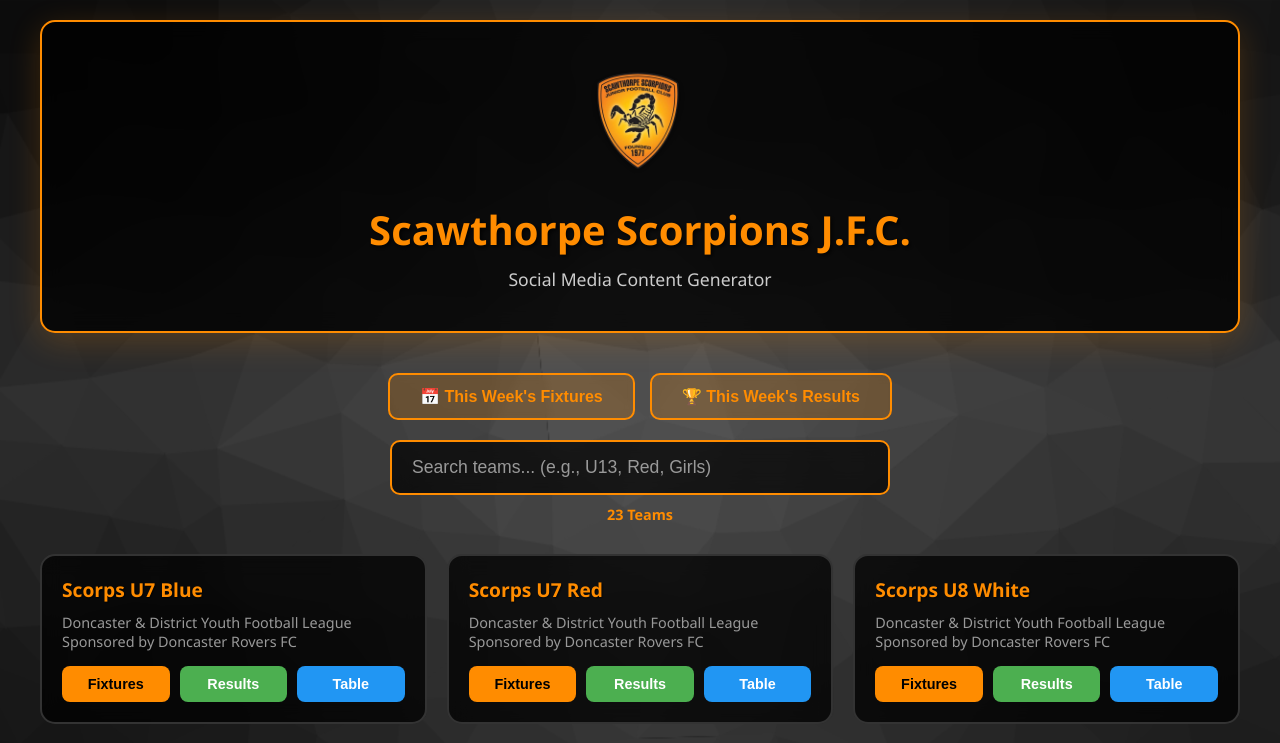
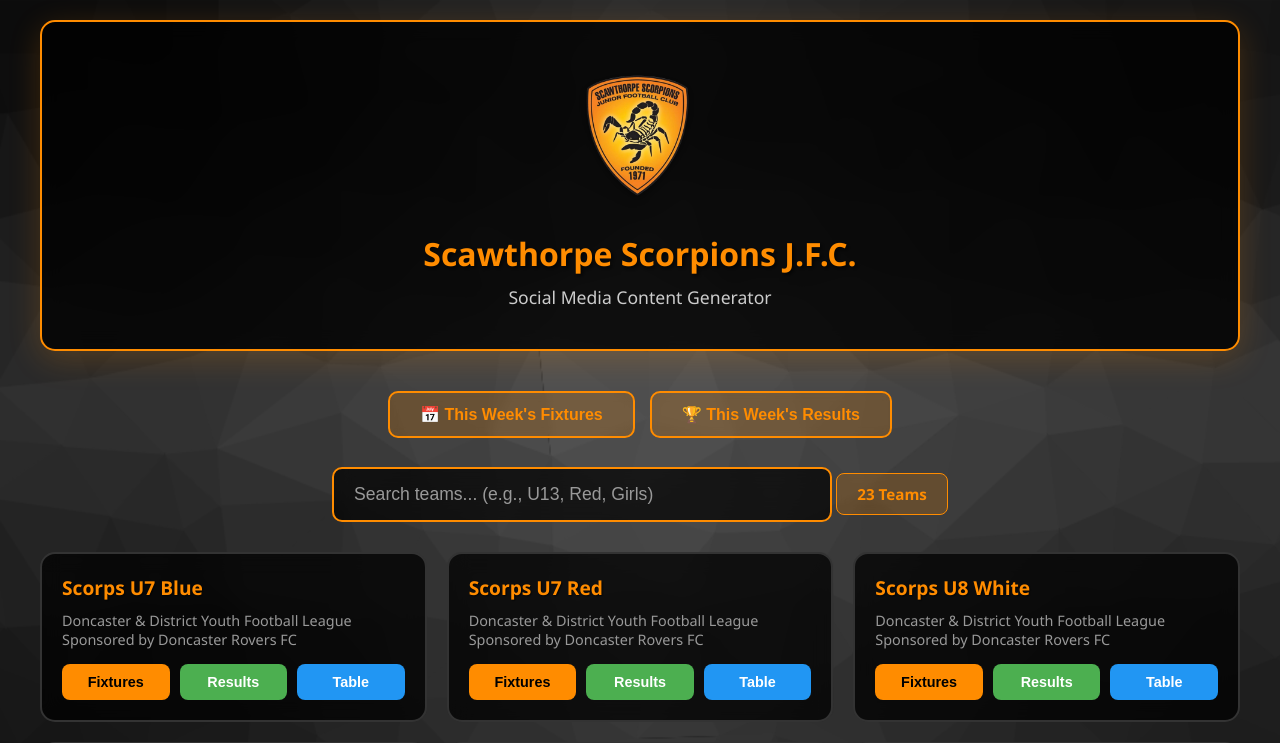
Before and after one commit to jd1977/scorps-fulltime-scraper, a Flask app: page / in a window 1280 px wide. Shown: the top 743 px of the page. Run offline with Flask 2, Linux system fonts and the light colour scheme.

Commit message:
Adjust: Larger badge and visible team count
- Increased logo from 120px to 150px
- Reduced title font size from 2.5em to 2em
- Made team count visible with styled box
- Added background, border, and backdrop blur to team count

```diff
--- a/webapp/static/css/style.css
+++ b/webapp/static/css/style.css
@@ -37,7 +37,7 @@ header {
 }
 
 .header-logo {
-    width: 120px;
+    width: 150px;
     height: auto;
     margin-bottom: 15px;
     filter: drop-shadow(0 2px 4px rgba(0, 0, 0, 0.5));
@@ -45,7 +45,7 @@ header {
 
 h1 {
     color: #FF8C00;
-    font-size: 2.5em;
+    font-size: 2em;
     margin-bottom: 10px;
     text-shadow: 2px 2px 4px rgba(0, 0, 0, 0.8);
 }
@@ -87,10 +87,16 @@ h1 {
 }
 
 .team-count {
-    margin-top: 10px;
+    display: inline-block;
+    margin-top: 15px;
+    padding: 10px 20px;
+    background: rgba(255, 140, 0, 0.2);
+    border: 1px solid #FF8C00;
+    border-radius: 8px;
     color: #FF8C00;
-    font-size: 0.9em;
+    font-size: 0.95em;
     font-weight: bold;
+    backdrop-filter: blur(5px);
 }
 
 .quick-actions {
--- a/webapp/templates/index.html
+++ b/webapp/templates/index.html
@@ -4,7 +4,7 @@
     <meta charset="UTF-8">
     <meta name="viewport" content="width=device-width, initial-scale=1.0">
     <title>Scawthorpe Scorpions Social Media Agent</title>
-    <link rel="stylesheet" href="{{ url_for('static', filename='css/style.css') }}?v=7">
+    <link rel="stylesheet" href="{{ url_for('static', filename='css/style.css') }}?v=8">
 </head>
 <body>
     <div class="container">
```
